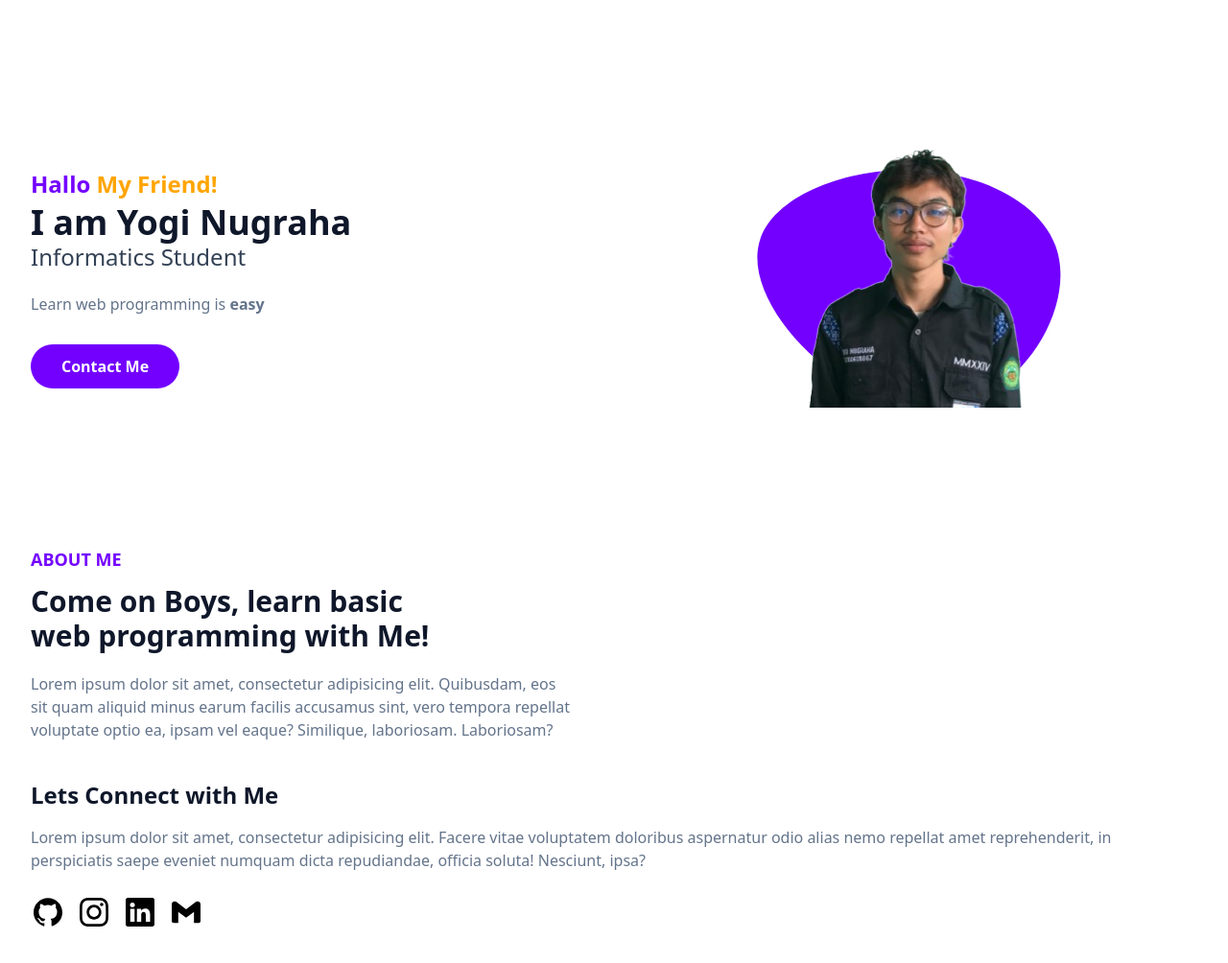
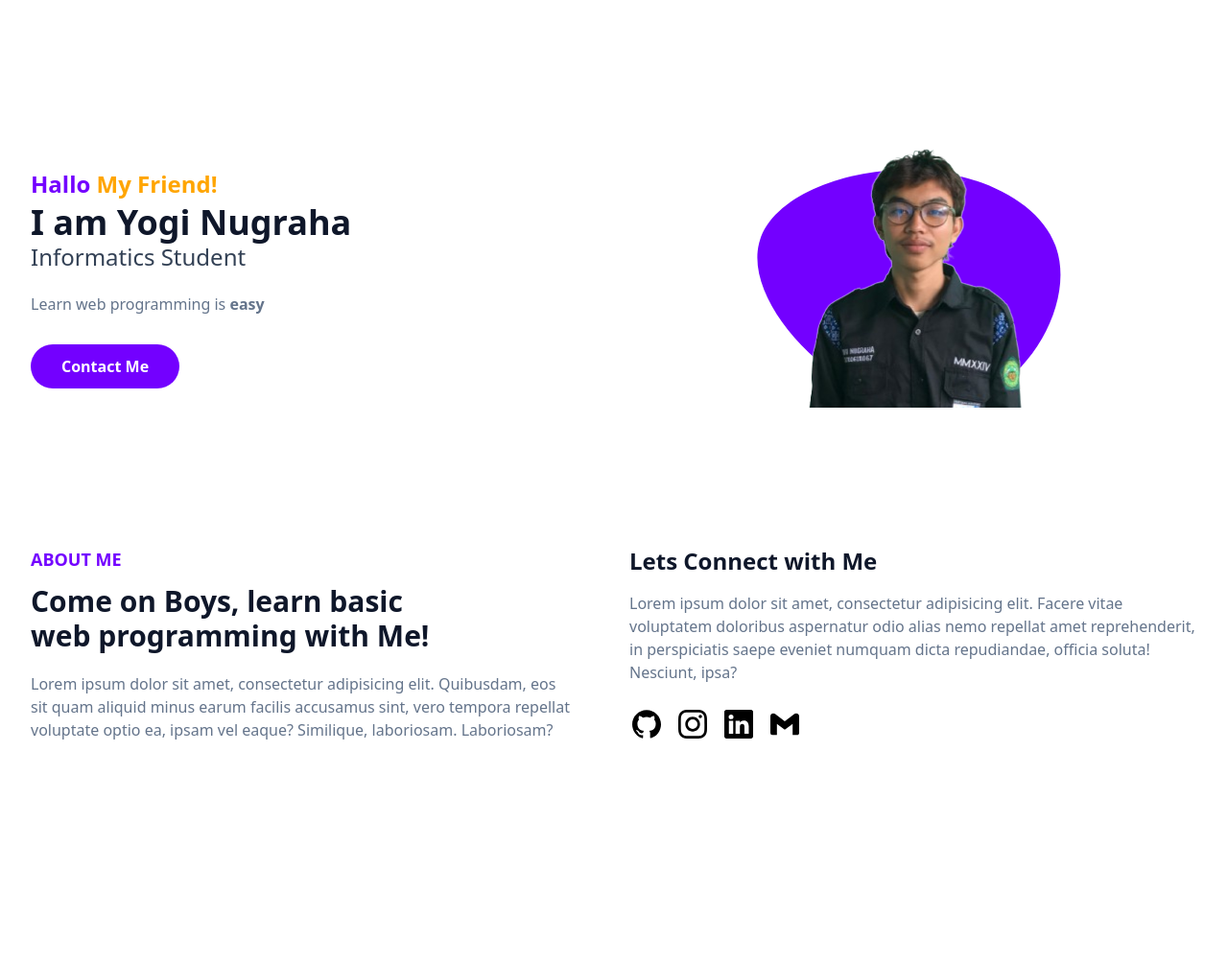
Before and after one commit to zethboy/testTailwind, a website: page index.html in a window 1280 px wide. Shown: the whole page at 96% size. After the commit the page ends 941 px from the top, so only its background shows below. Drawn offline with Linux system fonts and the light colour scheme.

Commit message:
responsive

```diff
--- a/index.html
+++ b/index.html
@@ -34,15 +34,15 @@
    <section id="about" class="pt-36 pb-32">
     <div class="container">
       <div class="flex flex-wrap">
-        <div class="w-full px-4 mb-10">
+        <div class="w-full px-4 mb-10 lg:w-1/2">
           <h4 class="font-bold uppercase text-primary text-lg mb-3">About Me</h4>
-          <h2 class="font-bold text-tersier text-3xl mb-5 max-w-md">Come on Boys, learn basic web programming with Me!</h2>
-          <p class="font-medium text-balance text-samar max-w-xl">Lorem ipsum dolor sit amet, consectetur adipisicing elit. Quibusdam, eos sit quam aliquid minus earum facilis accusamus sint, vero tempora repellat voluptate optio ea, ipsam vel eaque? Similique, laboriosam. Laboriosam?</p>
+          <h2 class="font-bold text-tersier text-3xl mb-5 max-w-md lg:text-4xl">Come on Boys, learn basic web programming with Me!</h2>
+          <p class="font-medium text-balance text-samar max-w-xl lg:text-lg">Lorem ipsum dolor sit amet, consectetur adipisicing elit. Quibusdam, eos sit quam aliquid minus earum facilis accusamus sint, vero tempora repellat voluptate optio ea, ipsam vel eaque? Similique, laboriosam. Laboriosam?</p>
 
         </div>
-        <div class="w-full px-4">
-          <h3 class="font-semibold text-tersier text-2xl mb-4">Lets Connect with Me</h3>
-          <p class="font-medium text-base text-samar mb-6">Lorem ipsum dolor sit amet, consectetur adipisicing elit. Facere vitae voluptatem doloribus aspernatur odio alias nemo repellat amet reprehenderit, in perspiciatis saepe eveniet numquam dicta repudiandae, officia soluta! Nesciunt, ipsa?</p>
+        <div class="w-full px-4 lg:w-1/2">
+          <h3 class="font-semibold text-tersier text-2xl mb-4 lg:text-3xl lg:pt-10">Lets Connect with Me</h3>
+          <p class="font-medium text-base text-samar mb-6 ">Lorem ipsum dolor sit amet, consectetur adipisicing elit. Facere vitae voluptatem doloribus aspernatur odio alias nemo repellat amet reprehenderit, in perspiciatis saepe eveniet numquam dicta repudiandae, officia soluta! Nesciunt, ipsa?</p>
           <div class="flex items-center">
             <!-- github -->
              <a href="https://github.com/zethboy" class="w-9 h-9 mr-3 rounded-full flex justify-center items-center  hover:border-primary hover:bg-primary hover:text-white" target="_blank"><svg role="img" class="fill-current" width="30" viewBox="0 0 24 24" xmlns="http://www.w3.org/2000/svg"><title>GitHub</title><path d="M12 .297c-6.63 0-12 5.373-12 12 0 5.303 3.438 9.8 8.205 11.385.6.113.82-.258.82-.577 0-.285-.01-1.04-.015-2.04-3.338.724-4.042-1.61-4.042-1.61C4.422 18.07 3.633 17.7 3.633 17.7c-1.087-.744.084-.729.084-.729 1.205.084 1.838 1.236 1.838 1.236 1.07 1.835 2.809 1.305 3.495.998.108-.776.417-1.305.76-1.605-2.665-.3-5.466-1.332-5.466-5.93 0-1.31.465-2.38 1.235-3.22-.135-.303-.54-1.523.105-3.176 0 0 1.005-.322 3.3 1.23.96-.267 1.98-.399 3-.405 1.02.006 2.04.138 3 .405 2.28-1.552 3.285-1.23 3.285-1.23.645 1.653.24 2.873.12 3.176.765.84 1.23 1.91 1.23 3.22 0 4.61-2.805 5.625-5.475 5.92.42.36.81 1.096.81 2.22 0 1.606-.015 2.896-.015 3.286 0 .315.21.69.825.57C20.565 22.092 24 17.592 24 12.297c0-6.627-5.373-12-12-12"/></svg></a>
```
